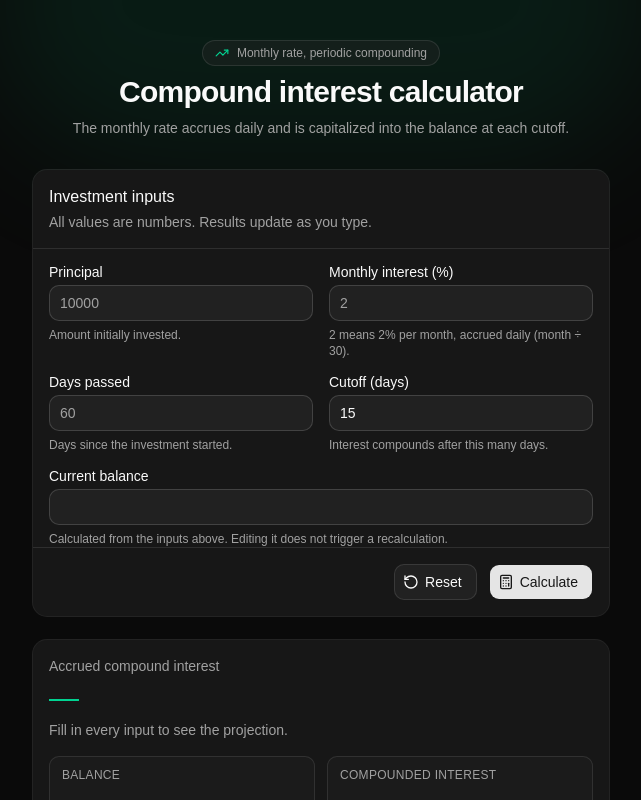
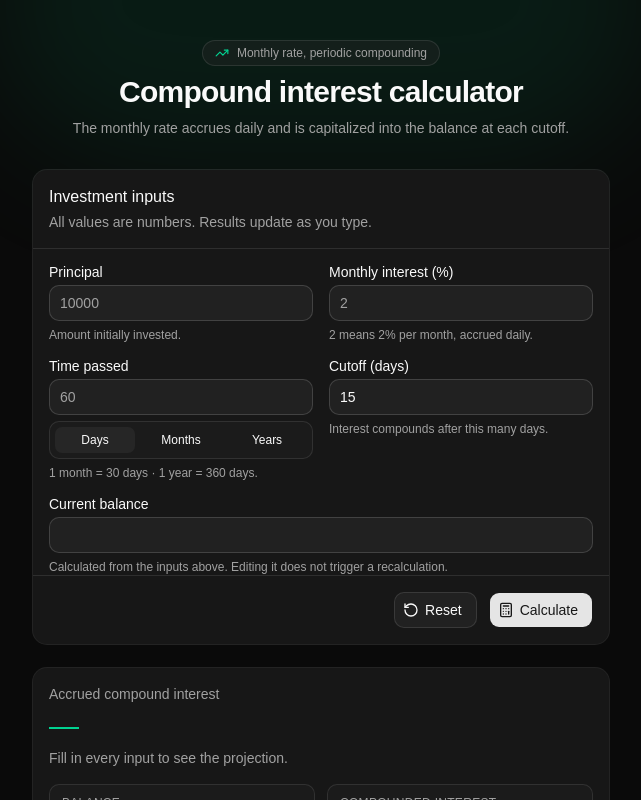
Before and after one commit to tudorilisoi/quanloop, a React (Vite) app: page / in a window 1280 px wide. Shown: the top 800 px of the page, without its empty margins (319-960 px from the left). Built offline with nearby package versions, Linux system fonts and the light colour scheme.

Commit message:
feat: enhance compound interest calculator to support multiple time units for elapsed time
Signed-off-by: Tudor Ilisoi <tudorilisoi@yahoo.com>

```diff
--- a/src/App.tsx
+++ b/src/App.tsx
@@ -15,11 +15,32 @@ import { Input } from '@/components/ui/input'
 import { Label } from '@/components/ui/label'
 import {
   DAYS_PER_MONTH,
+  DAYS_PER_UNIT,
+  DAYS_PER_YEAR,
   calculateCompoundInterest,
+  toDays,
   type CompoundInterestResult,
+  type TimeUnit,
 } from '@/lib/compound-interest'
 
 const DEFAULT_CUTOFF_DAYS = '15'
+
+const TIME_UNIT_OPTIONS: { value: TimeUnit; label: string }[] = [
+  { value: 'days', label: 'Days' },
+  { value: 'months', label: 'Months' },
+  { value: 'years', label: 'Years' },
+]
+
+const DAYS_PLACEHOLDER: Record<TimeUnit, string> = {
+  days: '60',
+  months: '2',
+  years: '1',
+}
+
+/** Trims float noise so unit conversions stay readable in the input. */
+function formatUnitValue(value: number): string {
+  return String(Math.round(value * 100) / 100)
+}
 
 interface FormValues {
   principal: string
@@ -56,29 +77,30 @@ function parseNumber(value: string): number | null {
 
 function calculateFromValues(
   values: FormValues,
+  unit: TimeUnit,
 ): CompoundInterestResult | null {
   const principal = parseNumber(values.principal)
   const monthlyInterest = parseNumber(values.monthlyInterest)
-  const daysPassed = parseNumber(values.daysPassed)
+  const timePassed = parseNumber(values.daysPassed)
   const cutoffDays = parseNumber(values.cutoffDays)
 
   if (
     principal === null ||
     monthlyInterest === null ||
-    daysPassed === null ||
+    timePassed === null ||
     cutoffDays === null
   ) {
     return null
   }
 
-  if (principal < 0 || monthlyInterest < 0 || daysPassed < 0 || cutoffDays < 1) {
+  if (principal < 0 || monthlyInterest < 0 || timePassed < 0 || cutoffDays < 1) {
     return null
   }
 
   return calculateCompoundInterest({
     principal,
     monthlyInterest,
-    daysPassed,
+    daysPassed: toDays(timePassed, unit),
     cutoffDays,
   })
 }
@@ -103,8 +125,41 @@ function Stat({ label, value, hint }: StatProps) {
   )
 }
 
+interface UnitSelectorProps {
+  value: TimeUnit
+  onChange: (unit: TimeUnit) => void
+}
+
+function UnitSelector({ value, onChange }: UnitSelectorProps) {
+  return (
+    <div
+      role="group"
+      aria-label="Time unit"
+      className="grid grid-cols-3 gap-1 rounded-lg border border-border bg-muted/30 p-1"
+    >
+      {TIME_UNIT_OPTIONS.map((option) => {
+        const active = option.value === value
+        return (
+          <Button
+            key={option.value}
+            type="button"
+            size="sm"
+            variant={active ? 'secondary' : 'ghost'}
+            aria-pressed={active}
+            onClick={() => onChange(option.value)}
+            className="h-7 text-xs font-medium"
+          >
+            {option.label}
+          </Button>
+        )
+      })}
+    </div>
+  )
+}
+
 function App() {
   const [values, setValues] = useState<FormValues>(INITIAL_VALUES)
+  const [timeUnit, setTimeUnit] = useState<TimeUnit>('days')
   // Manual edit of the derived balance input. It is only valid for the exact
   // set of values it was typed against, so any recalculation discards it.
   const [balanceEdit, setBalanceEdit] = useState<{
@@ -114,7 +169,10 @@ function App() {
 
   // Recalculates whenever a form input changes. `balanceEdit` is not a
   // dependency: editing the balance never triggers a recalculation.
-  const result = useMemo(() => calculateFromValues(values), [values])
+  const result = useMemo(
+    () => calculateFromValues(values, timeUnit),
+    [values, timeUnit],
+  )
   const calculatedBalance = result
     ? currencyFormatter.format(result.balance)
     : ''
@@ -130,6 +188,29 @@ function App() {
     }
   }
 
+  // Switching the unit converts the typed time so the duration stays the same
+  // (60 days -> 2 months). Values that do not convert cleanly are rounded to
+  // two decimals; the input hint always shows the exact day equivalent.
+  function handleUnitChange(nextUnit: TimeUnit) {
+    if (nextUnit === timeUnit) {
+      return
+    }
+
+    setValues((current) => {
+      const parsed = parseNumber(current.daysPassed)
+      if (parsed === null) {
+        return current
+      }
+
+      const days = toDays(parsed, timeUnit)
+      return {
+        ...current,
+        daysPassed: formatUnitValue(days / DAYS_PER_UNIT[nextUnit]),
+      }
+    })
+    setTimeUnit(nextUnit)
+  }
+
   function handleSubmit(event: FormEvent<HTMLFormElement>) {
     // Native HTML validation blocks submit while any input is invalid.
     event.preventDefault()
@@ -138,8 +219,12 @@ function App() {
 
   function handleReset() {
     setValues(INITIAL_VALUES)
+    setTimeUnit('days')
     setBalanceEdit(null)
   }
+
+  const timePassed = parseNumber(values.daysPassed)
+  const daysPreview = timePassed === null ? null : toDays(timePassed, timeUnit)
 
   return (
     <div className="relative min-h-svh overflow-hidden bg-background px-4 py-10 text-foreground sm:px-6">
@@ -212,27 +297,32 @@ function App() {
                   className="h-9"
                 />
                 <p className="text-xs text-muted-foreground">
-                  {`2 means 2% per month, accrued daily (month ÷ ${DAYS_PER_MONTH}).`}
+                  2 means 2% per month, accrued daily.
                 </p>
               </div>
 
               <div className="space-y-1.5">
-                <Label htmlFor="daysPassed">Days passed</Label>
+                <Label htmlFor="daysPassed">Time passed</Label>
                 <Input
                   id="daysPassed"
                   name="daysPassed"
                   type="number"
-                  inputMode="numeric"
+                  inputMode="decimal"
                   min="0"
-                  step="1"
+                  step="any"
                   required
-                  placeholder="60"
+                  placeholder={DAYS_PLACEHOLDER[timeUnit]}
                   value={values.daysPassed}
                   onChange={handleChange('daysPassed')}
                   className="h-9"
                 />
+                <UnitSelector value={timeUnit} onChange={handleUnitChange} />
                 <p className="text-xs text-muted-foreground">
-                  Days since the investment started.
+                  {daysPreview === null
+                    ? `1 month = ${DAYS_PER_MONTH} days · 1 year = ${DAYS_PER_YEAR} days.`
+                    : `= ${numberFormatter.format(daysPreview)} ${
+                        daysPreview === 1 ? 'day' : 'days'
+                      } · 1 month = ${DAYS_PER_MONTH} days.`}
                 </p>
               </div>
 
--- a/src/lib/compound-interest.ts
+++ b/src/lib/compound-interest.ts
@@ -1,5 +1,23 @@
 /** Day count convention: one month is treated as 30 days. */
 export const DAYS_PER_MONTH = 30
+
+/** Day count convention: one year is treated as twelve 30-day months. */
+export const DAYS_PER_YEAR = DAYS_PER_MONTH * 12
+
+/** Units the user can enter the elapsed time in. */
+export type TimeUnit = 'days' | 'months' | 'years'
+
+/** Number of days in one unit of {@link TimeUnit}. */
+export const DAYS_PER_UNIT: Readonly<Record<TimeUnit, number>> = {
+  days: 1,
+  months: DAYS_PER_MONTH,
+  years: DAYS_PER_YEAR,
+}
+
+/** Converts an amount of time expressed in `unit` into days. */
+export function toDays(value: number, unit: TimeUnit): number {
+  return value * DAYS_PER_UNIT[unit]
+}
 
 export interface CompoundInterestInput {
   principal: number
```
Also changed, not shown: 2 other files (tests, documents, lock files or other folders).
